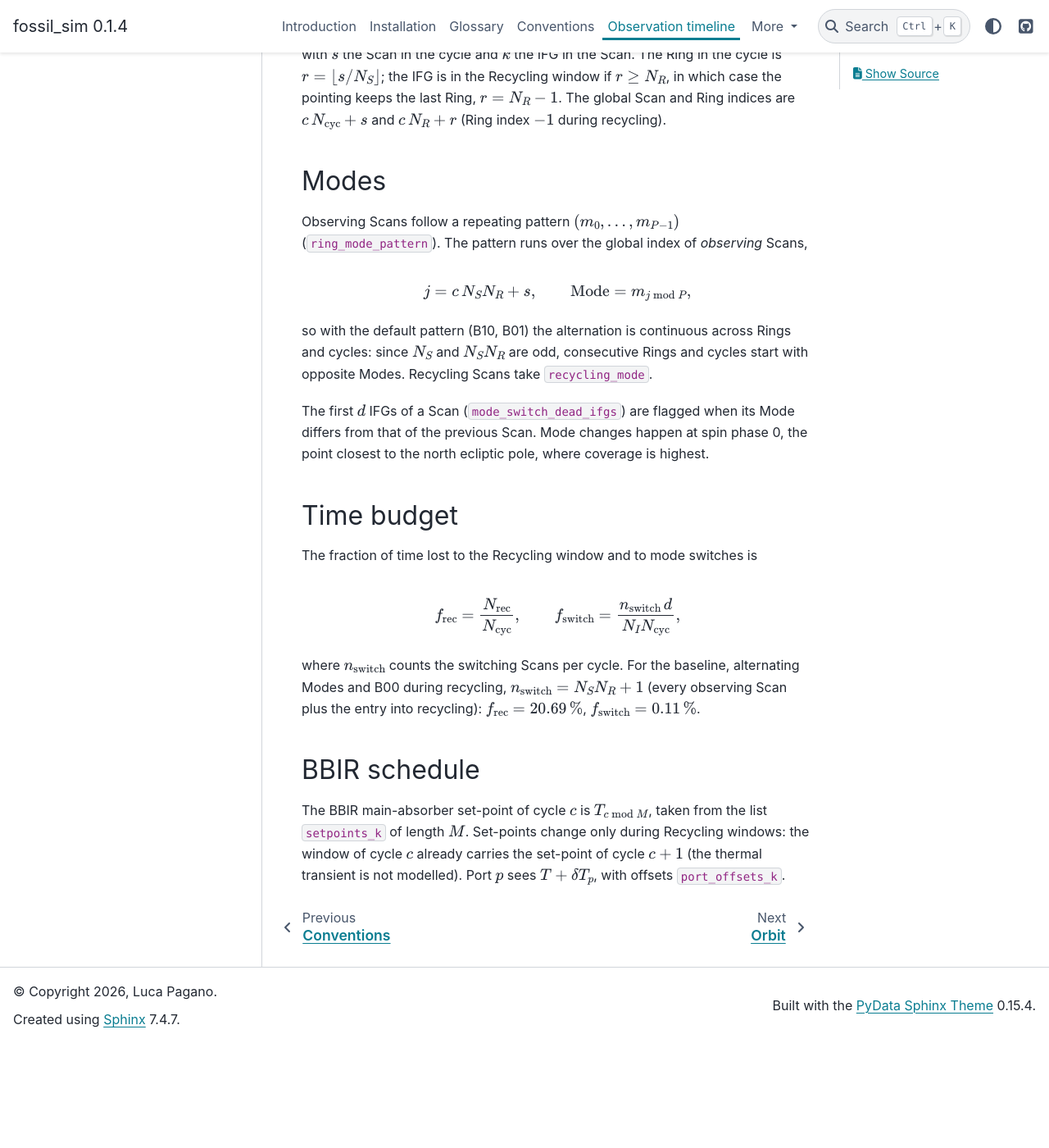
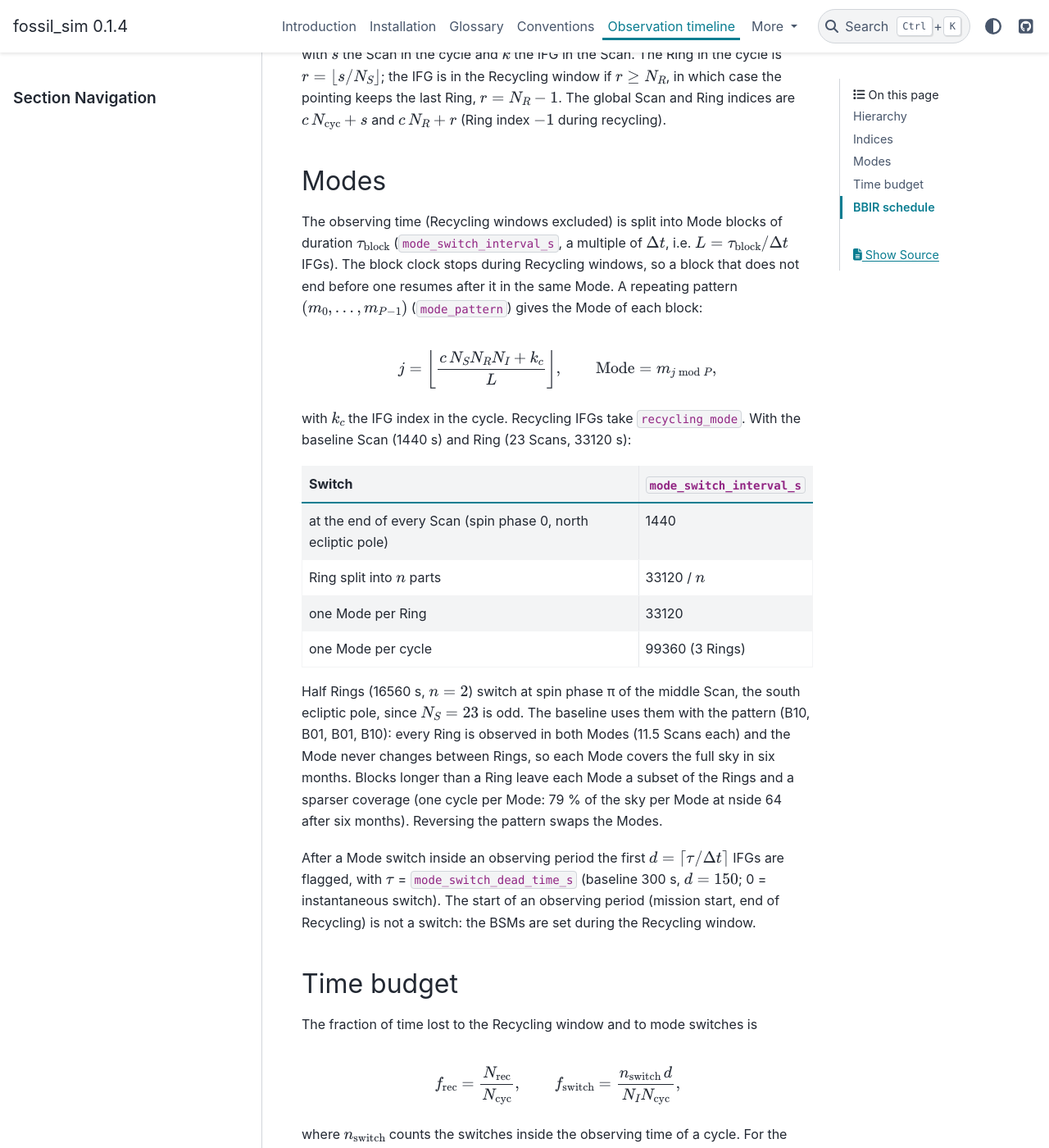
Before and after one commit to paganol/fossil_sim, a Sphinx documentation site: the page built from docs/concepts/timeline.md, in a window 1280 px wide and 1400 px high, scrolled down 869 px. Shown: the whole window at 82% size. Built offline with Sphinx 7.4.7 and the PyData theme 0.15.4, drawn with Linux system fonts in a browser that asks for light colours; pages that are not in the unit, such as notebooks, are missing from menus; before the commit the page ends 2141 px from its top, so only the background shows below that; some of the changed text lies outside the part shown.

Commit message:
Mode switches every mode_switch_interval_s of observing time, with a pattern and a dead time
The block clock runs on observing time only and stops during Recycling:
1440 s = every Scan, 33120 s / n = Ring in n parts. After a switch inside an
observing period mode_switch_dead_time_s (default 300 s) is flagged; none at
the start of an observing period. Baseline: half Rings (16560 s, switch at
spin phase π, the south ecliptic pole) with B10, B01, B01, B10, so every Ring
is seen in both Modes and each Mode covers the full sky in six months
(0.72 % of time lost to switches).

Co-Authored-By: Claude Opus 5.5 <noreply@anthropic.com>

```diff
--- a/docs/concepts/timeline.md
+++ b/docs/concepts/timeline.md
@@ -45,21 +45,42 @@ $c\,N_R + r$ (Ring index $-1$ during recycling).
 
 ## Modes
 
-Observing Scans follow a repeating pattern $(m_0, \dots, m_{P-1})$
-(`ring_mode_pattern`). The pattern runs over the global index of *observing*
-Scans,
+The observing time (Recycling windows excluded) is split into Mode blocks of
+duration $\tau_\mathrm{block}$ (`mode_switch_interval_s`, a multiple of
+$\Delta t$, i.e. $L = \tau_\mathrm{block} / \Delta t$ IFGs). The block clock
+stops during Recycling windows, so a block that does not end before one
+resumes after it in the same Mode. A repeating pattern
+$(m_0, \dots, m_{P-1})$ (`mode_pattern`) gives the Mode of each block:
 
 $$
-j = c\,N_S N_R + s, \qquad \mathrm{Mode} = m_{j \bmod P},
+j = \left\lfloor \frac{c\,N_S N_R N_I + k_c}{L} \right\rfloor,
+\qquad \mathrm{Mode} = m_{j \bmod P},
 $$
 
-so with the default pattern (B10, B01) the alternation is continuous across
-Rings and cycles: since $N_S$ and $N_S N_R$ are odd, consecutive Rings and
-cycles start with opposite Modes. Recycling Scans take `recycling_mode`.
+with $k_c$ the IFG index in the cycle. Recycling IFGs take `recycling_mode`.
+With the baseline Scan (1440 s) and Ring (23 Scans, 33120 s):
 
-The first $d$ IFGs of a Scan (`mode_switch_dead_ifgs`) are flagged when its
-Mode differs from that of the previous Scan. Mode changes happen at spin phase
-0, the point closest to the north ecliptic pole, where coverage is highest.
+| Switch | `mode_switch_interval_s` |
+|---|---|
+| at the end of every Scan (spin phase 0, north ecliptic pole) | 1440 |
+| Ring split into $n$ parts | 33120 / $n$ |
+| one Mode per Ring | 33120 |
+| one Mode per cycle | 99360 (3 Rings) |
+
+Half Rings (16560 s, $n = 2$) switch at spin phase π of the middle Scan, the
+south ecliptic pole, since $N_S = 23$ is odd. The baseline uses them with the
+pattern (B10, B01, B01, B10): every Ring is observed in both Modes
+(11.5 Scans each) and the Mode never changes between Rings, so each Mode
+covers the full sky in six months. Blocks longer than a Ring leave each Mode a
+subset of the Rings and a sparser coverage (one cycle per Mode: 79 % of the
+sky per Mode at nside 64 after six months). Reversing the pattern swaps the
+Modes.
+
+After a Mode switch inside an observing period the first
+$d = \lceil \tau / \Delta t \rceil$ IFGs are flagged, with $\tau$ =
+`mode_switch_dead_time_s` (baseline 300 s, $d = 150$; 0 = instantaneous
+switch). The start of an observing period (mission start, end of Recycling)
+is not a switch: the BSMs are set during the Recycling window.
 
 ## Time budget
 
@@ -70,10 +91,11 @@ f_\mathrm{rec} = \frac{N_\mathrm{rec}}{N_\mathrm{cyc}}, \qquad
 f_\mathrm{switch} = \frac{n_\mathrm{switch}\, d}{N_I N_\mathrm{cyc}},
 $$
 
-where $n_\mathrm{switch}$ counts the switching Scans per cycle. For the
-baseline, alternating Modes and B00 during recycling,
-$n_\mathrm{switch} = N_S N_R + 1$ (every observing Scan plus the entry into
-recycling): $f_\mathrm{rec} = 20.69\,\%$, $f_\mathrm{switch} = 0.11\,\%$.
+where $n_\mathrm{switch}$ counts the switches inside the observing time of a
+cycle. For the baseline (half Rings, three switches per cycle):
+$f_\mathrm{rec} = 20.69\,\%$, $f_\mathrm{switch} = 0.72\,\%$. Alternating Scan
+by Scan with the same dead time would lose $68 \cdot 150 / 62640 = 16.3\,\%$,
+always on the same arc after the north pole.
 
 ## BBIR schedule
 
```
Also changed, not shown: docs/validation.md (+4 -2 lines), 7 other files.
